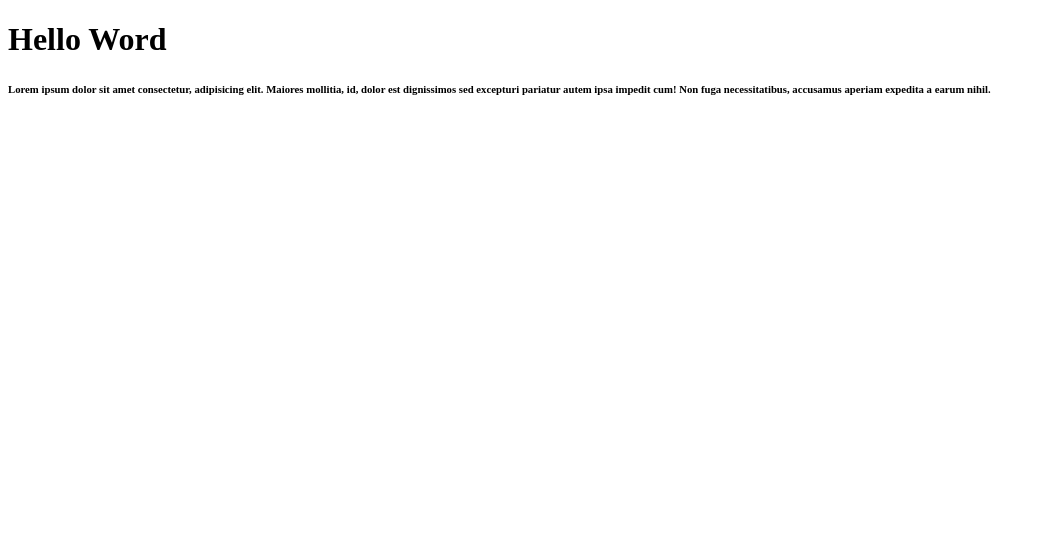
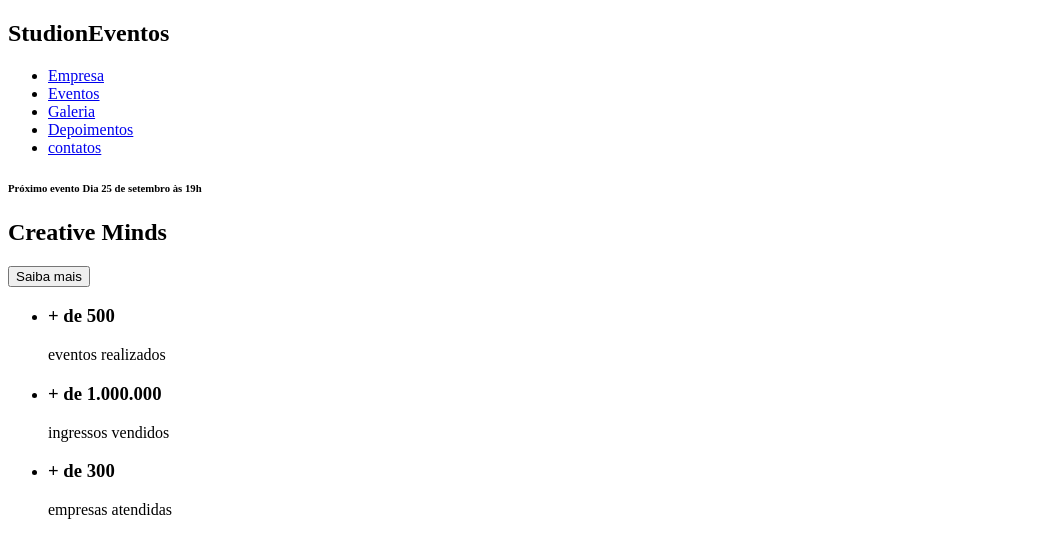
Before and after one commit to PEDR4PEDROLUCAS/studionimagine, a website: page src/index.html in a window 1280 px wide. Shown: the whole page, without its empty margins (0-1043 px from the left). Drawn offline with Linux system fonts and the light colour scheme.

Commit message:
feat(index): edit html

```diff
--- a/src/index.html
+++ b/src/index.html
@@ -1,13 +1,62 @@
 <!DOCTYPE html>
 <html lang="pt-br">
+
 <head>
     <meta charset="UTF-8">
     <meta http-equiv="X-UA-Compatible" content="IE=edge">
     <meta name="viewport" content="width=device-width, initial-scale=1.0">
     <title>STUDION</title>
 </head>
+
 <body>
-    <h1>Hello Word</h1>
-    <h6>Lorem ipsum dolor sit amet consectetur, adipisicing elit. Maiores mollitia, id, dolor est dignissimos sed excepturi pariatur autem ipsa impedit cum! Non fuga necessitatibus, accusamus aperiam expedita a earum nihil.</h6>
+    <nav>
+        <h1>Studi<span>on</span><span>Eventos</span></h1>
+        <ul>
+            <li>
+                <a href="#empresa">Empresa</a>
+            </li>
+            <li>
+                <a href="#eventos">Eventos</a>
+            </li>
+            <li>
+                <a href="#galeria">Galeria</a>
+            </li>
+            <li>
+                <a href="#depoimentos">Depoimentos</a>
+            </li>
+            <li>
+                <a href="#contatos">contatos</a>
+            </li>
+        </ul>
+    </nav>
+    <header>
+        <div id="slider">
+            <div class="slide">
+                <h6><span>Próximo evento</span> Dia 25 de setembro às 19h </h6>
+                <h2><span>Creative</span> Minds</h2>
+                <button>Saiba mais</button>
+            </div>
+        </div>
+    </header>
+
+    <main>
+        <section id="eventos">
+            <ul>
+                <li>
+                    <h3>+ de 500 </h3>eventos realizados
+                </li>
+                <li>
+                    <h3>+ de 1.000.000 </h3>ingressos vendidos
+                </li>
+                <li>
+                    <h3>+ de 300 </h3>empresas atendidas
+                </li>
+            </ul>
+    </main>
+
+    <footer>
+
+    </footer>
 </body>
+
 </html>
```
Also changed, not shown: 1 other file.
